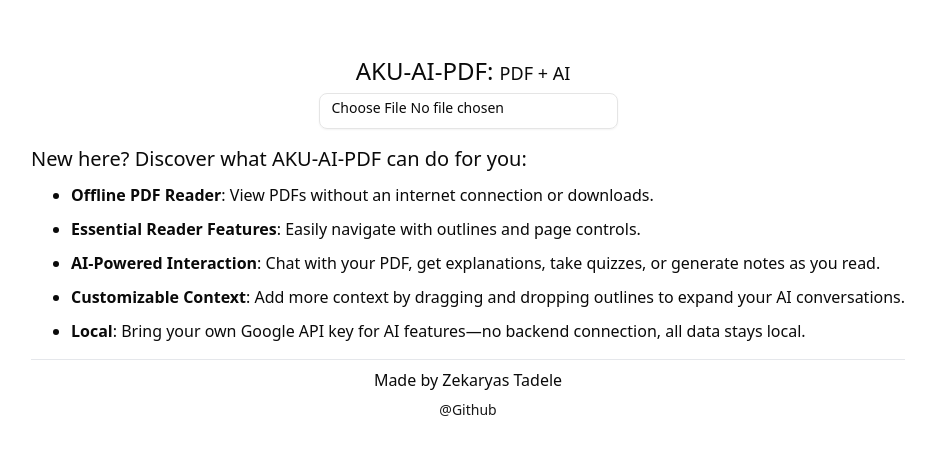
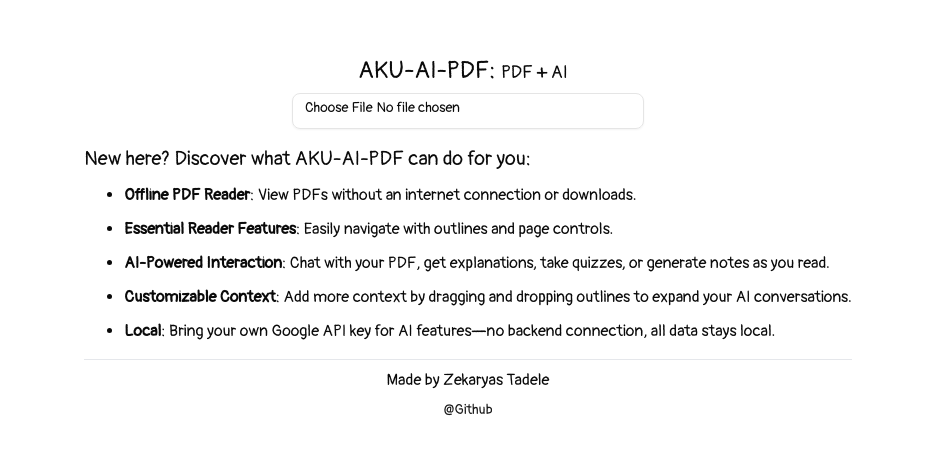
Before and after one commit to zekaryas1/gen-ai, a Next.js app in the folder pdfcursor/ai-pdf/: page / in a window 1280 px wide. Shown: the part 153-608 px from the top of the page, without its empty margins (172-1107 px from the left). Built offline with nearby package versions, Linux system fonts and the light colour scheme.

Commit message:
- updates font

```diff
--- a/pdfcursor/ai-pdf/src/app/layout.tsx
+++ b/pdfcursor/ai-pdf/src/app/layout.tsx
@@ -1,15 +1,11 @@
 import type { Metadata } from "next";
-import { Geist_Mono } from "next/font/google";
 import "./globals.css";
 import { APP_NAME } from "@/utils/constants.utils";
+import { Pangolin } from "next/font/google";
 
-const geistSans = {
-  variable: "--font-geist-sans",
-  subsets: ["latin"],
-};
-
-const geistMono = Geist_Mono({
-  variable: "--font-geist-mono",
+const pangolinFont = Pangolin({
+  weight: "400",
+  variable: "--font-pangolin",
   subsets: ["latin"],
 });
 
@@ -26,9 +22,7 @@
 }>) {
   return (
     <html lang="en">
-      <body
-        className={`${geistSans.variable} ${geistMono.variable} antialiased`}
-      >
+      <body className={`${pangolinFont.className} antialiased`}>
         {children}
       </body>
     </html>
--- a/pdfcursor/ai-pdf/src/components/PreviousFiles.tsx
+++ b/pdfcursor/ai-pdf/src/components/PreviousFiles.tsx
@@ -37,7 +37,7 @@
         </div>
         <div className={"p-2 space-y-1.5"}>
           <div>
-            <p className={"font-bold line-clamp-2"}>{file.title}</p>
+            <p className={"font-bold line-clamp-2 uppercase"}>{file.title}</p>
             <p className={"text-sm line-clamp-1 text-ellipsis"}>
               {file.author}
             </p>
```
